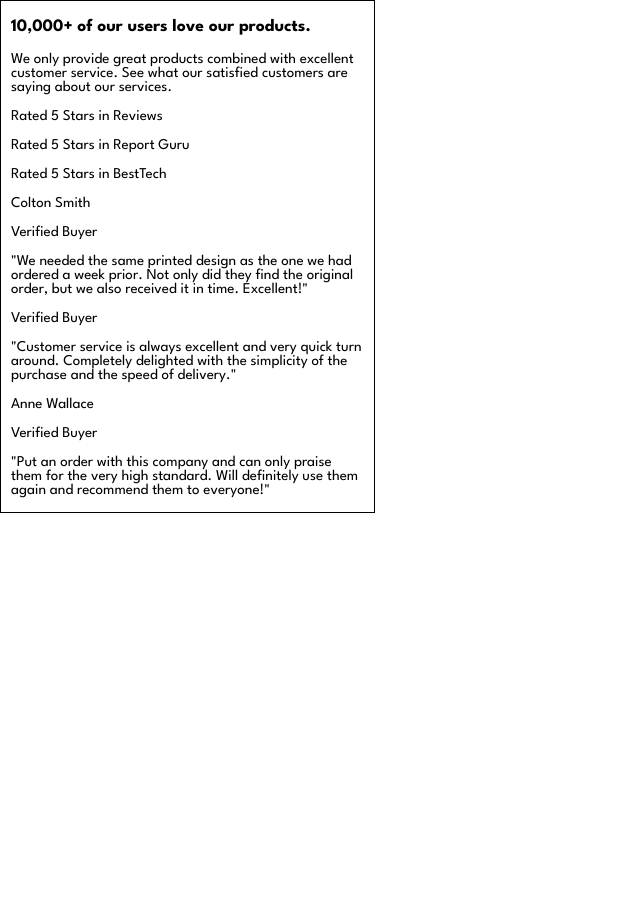
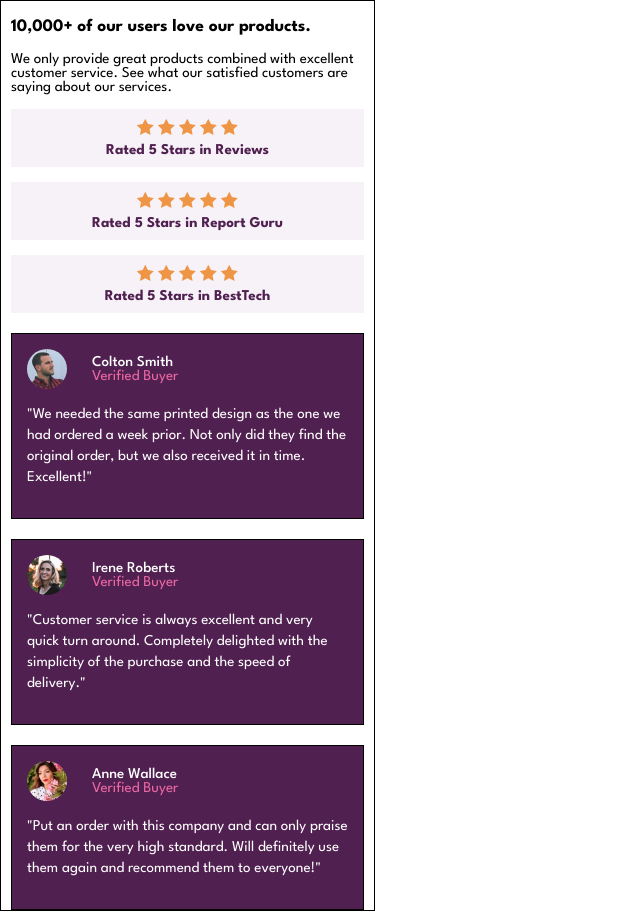
Before and after one commit to ajay117/social-proof-section, a plain HTML site: page index.html in a window 1280 px wide. Shown: the whole page, without its empty margins (0-640 px from the left). Before the commit the page ends 800 px from the top, so only its background shows below. Drawn offline with Linux system fonts and the light colour scheme.

Commit message:
Arrange elements

```diff
--- a/index.html
+++ b/index.html
@@ -38,26 +38,50 @@
           </p>
         </article>
 
-        <section>
+        <section class="ratings">
           <div>
+            <div>
+              <img src="./images/icon-star.svg" alt="" />
+              <img src="./images/icon-star.svg" alt="" />
+              <img src="./images/icon-star.svg" alt="" />
+              <img src="./images/icon-star.svg" alt="" />
+              <img src="./images/icon-star.svg" alt="" />
+            </div>
             <p>Rated 5 Stars in Reviews</p>
           </div>
           <div>
+            <img src="./images/icon-star.svg" alt="" />
+            <img src="./images/icon-star.svg" alt="" />
+            <img src="./images/icon-star.svg" alt="" />
+            <img src="./images/icon-star.svg" alt="" />
+            <img src="./images/icon-star.svg" alt="" />
             <p>Rated 5 Stars in Report Guru</p>
           </div>
           <div>
+            <img src="./images/icon-star.svg" alt="" />
+            <img src="./images/icon-star.svg" alt="" />
+            <img src="./images/icon-star.svg" alt="" />
+            <img src="./images/icon-star.svg" alt="" />
+            <img src="./images/icon-star.svg" alt="" />
             <p>Rated 5 Stars in BestTech</p>
           </div>
         </section>
       </section>
 
-      <section>
-        <div>
-          <div>
-            <p>Colton Smith</p>
-            <p>Verified Buyer</p>
+      <section class="reviews">
+        <div class="review__card">
+          <div class="review__details">
+            <img
+              class="img"
+              src="./images/image-colton.jpg"
+              alt="Image of buyer"
+            />
+            <div class="buyer__info">
+              <p class="name">Colton Smith</p>
+              <p class="status">Verified Buyer</p>
+            </div>
           </div>
-          <div>
+          <div class="review__comment">
             <p>
               "We needed the same printed design as the one we had ordered a
               week prior. Not only did they find the original order, but we also
@@ -66,12 +90,19 @@
           </div>
         </div>
 
-        <div>
-          <div>
-            <p></p>
-            <p>Verified Buyer</p>
+        <div class="review__card">
+          <div class="review__details">
+            <img
+              class="img"
+              src="./images/image-irene.jpg"
+              alt="Image of buyer"
+            />
+            <div class="buyer__info">
+              <p class="name">Irene Roberts</p>
+              <p class="status">Verified Buyer</p>
+            </div>
           </div>
-          <div>
+          <div class="review__comment">
             <p>
               "Customer service is always excellent and very quick turn around.
               Completely delighted with the simplicity of the purchase and the
@@ -80,12 +111,19 @@
           </div>
         </div>
 
-        <div>
-          <div>
-            <p>Anne Wallace</p>
-            <p>Verified Buyer</p>
+        <div class="review__card">
+          <div class="review__details">
+            <img
+              class="img"
+              src="./images/image-anne.jpg"
+              alt="Image of buyer"
+            />
+            <div class="buyer__info">
+              <p class="name">Anne Wallace</p>
+              <p class="status">Verified Buyer</p>
+            </div>
           </div>
-          <div>
+          <div class="review__comment">
             <p>
               "Put an order with this company and can only praise them for the
               very high standard. Will definitely use them again and recommend
```
